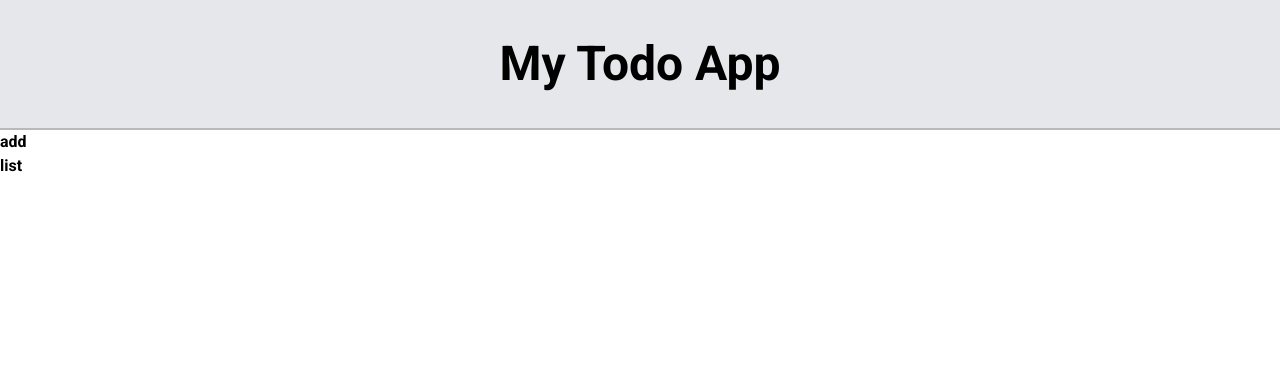
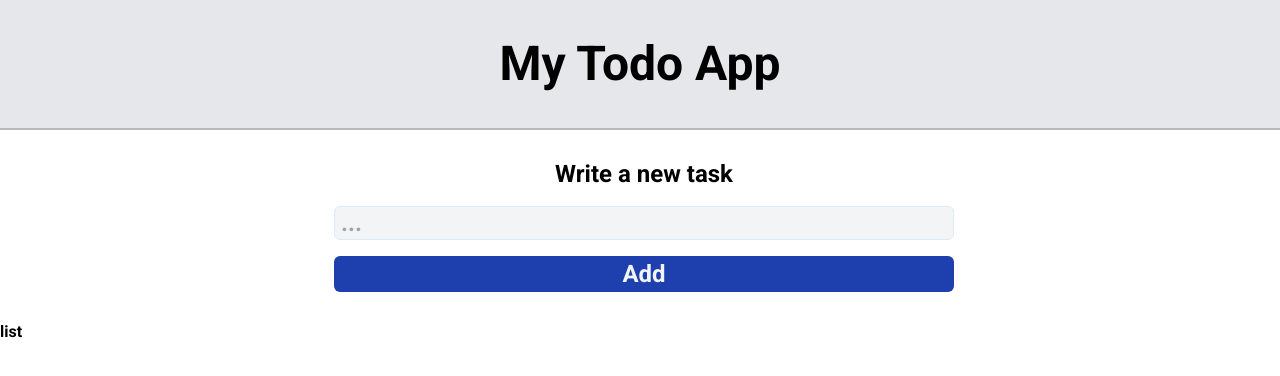
Before and after one commit to MathildeCornelis/react-intro, a React (Vite) app: page / in a window 1280 px wide. Shown: the top 376 px of the page. Built offline with nearby package versions, Linux system fonts and the light colour scheme.

Commit message:
desing Add

```diff
--- a/src/component/Add.jsx
+++ b/src/component/Add.jsx
@@ -2,9 +2,11 @@ import React from 'react';
 
 const Add = () => {
     return (
-        <div>
-            <p>add</p>
-        </div>
+        <section className='flex flex-col items-start xl:items-center m-5 font-sans text-l'>
+            <label htmlFor="" className='w-1/2 flex justify-start xl:justify-center pl-2 pt-2 pb-2 xl:text-2xl'>Write a new task</label>
+            <input type="text" placeholder=' ...' className='w-1/2  flex justify-start ml-2 mt-2 mb-2 xl:text-2xl bg-gray-100 text-black border border-blue-100 rounded-md'/>
+            <input type="button" value="Add" className='w-1/5 xl:w-1/2 flex justify-center ml-2 mt-2 mb-2 pt-0.5 pb-0.5 xl:text-2xl rounded-md bg-blue-800 text-gray-100'/>
+        </section>
     );
 };
 
```
